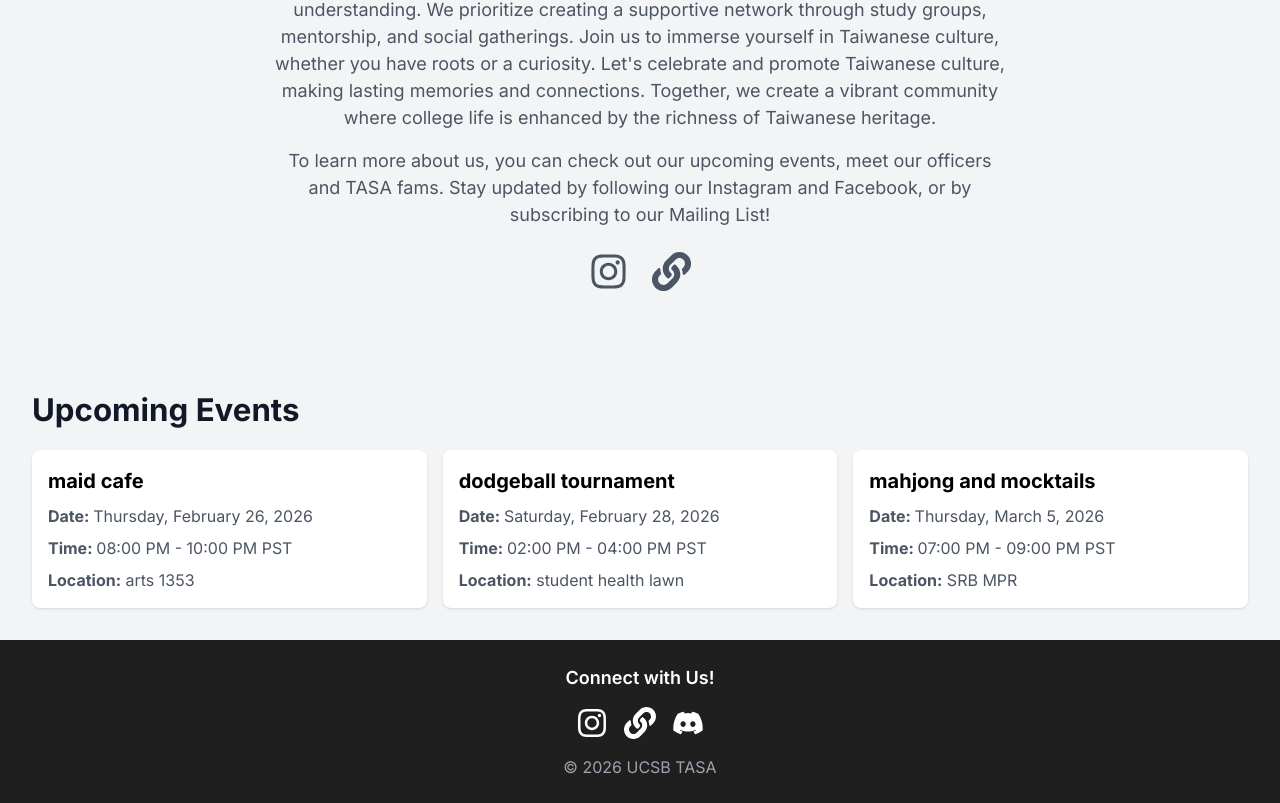
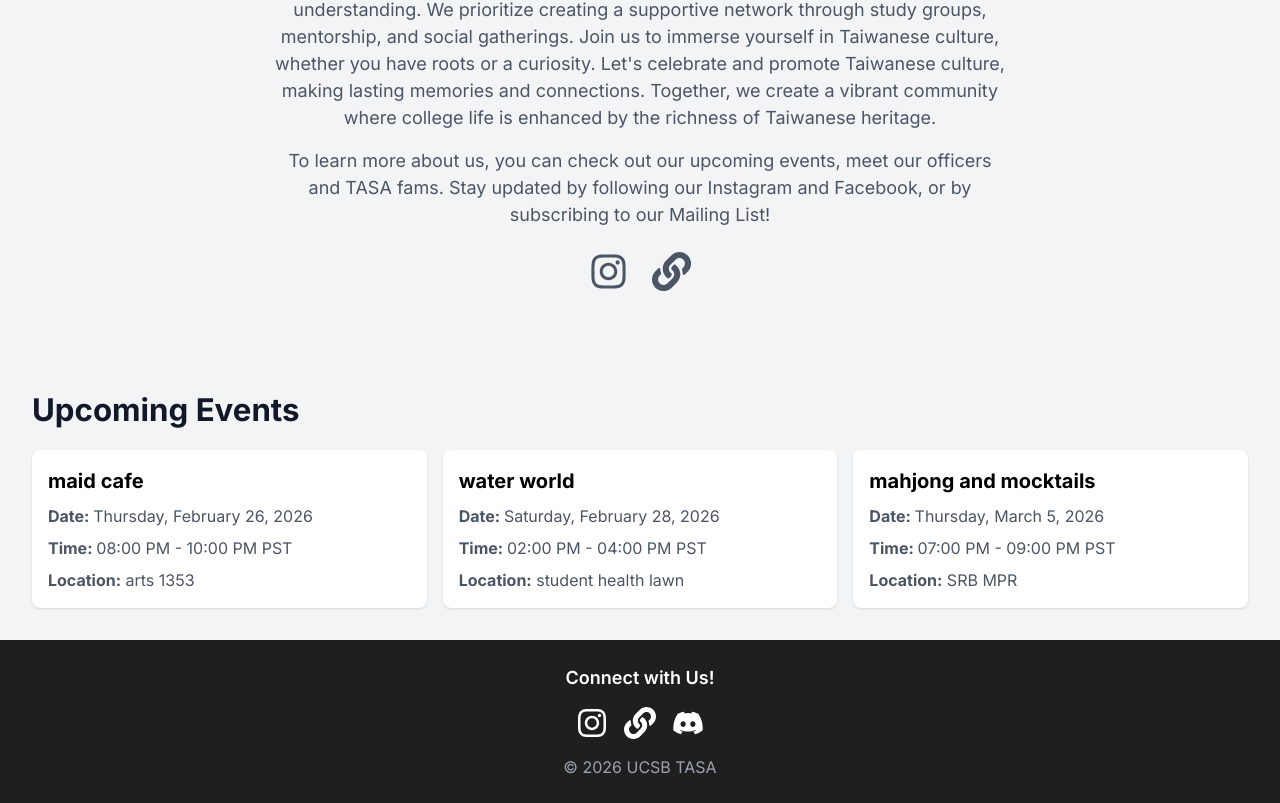
Before and after one commit to UCSBTASA/UCSBTASA.github.io, a Next.js app: page / in a window 1280 px wide. Shown: the part 1066-1869 px from the top of the page. Built offline with nearby package versions, Linux system fonts and the light colour scheme.

Commit message:
Update eventData.ts

```diff
--- a/data/eventData.ts
+++ b/data/eventData.ts
@@ -11,7 +11,7 @@ const events =
     "customTime": ""
   },
   {
-    "title": "dodgeball tournament",
+    "title": "water world",
     "day of week": "Saturday",
     "date": "2026-02-28",
     "time": "02:00 PM - 04:00 PM",
```
